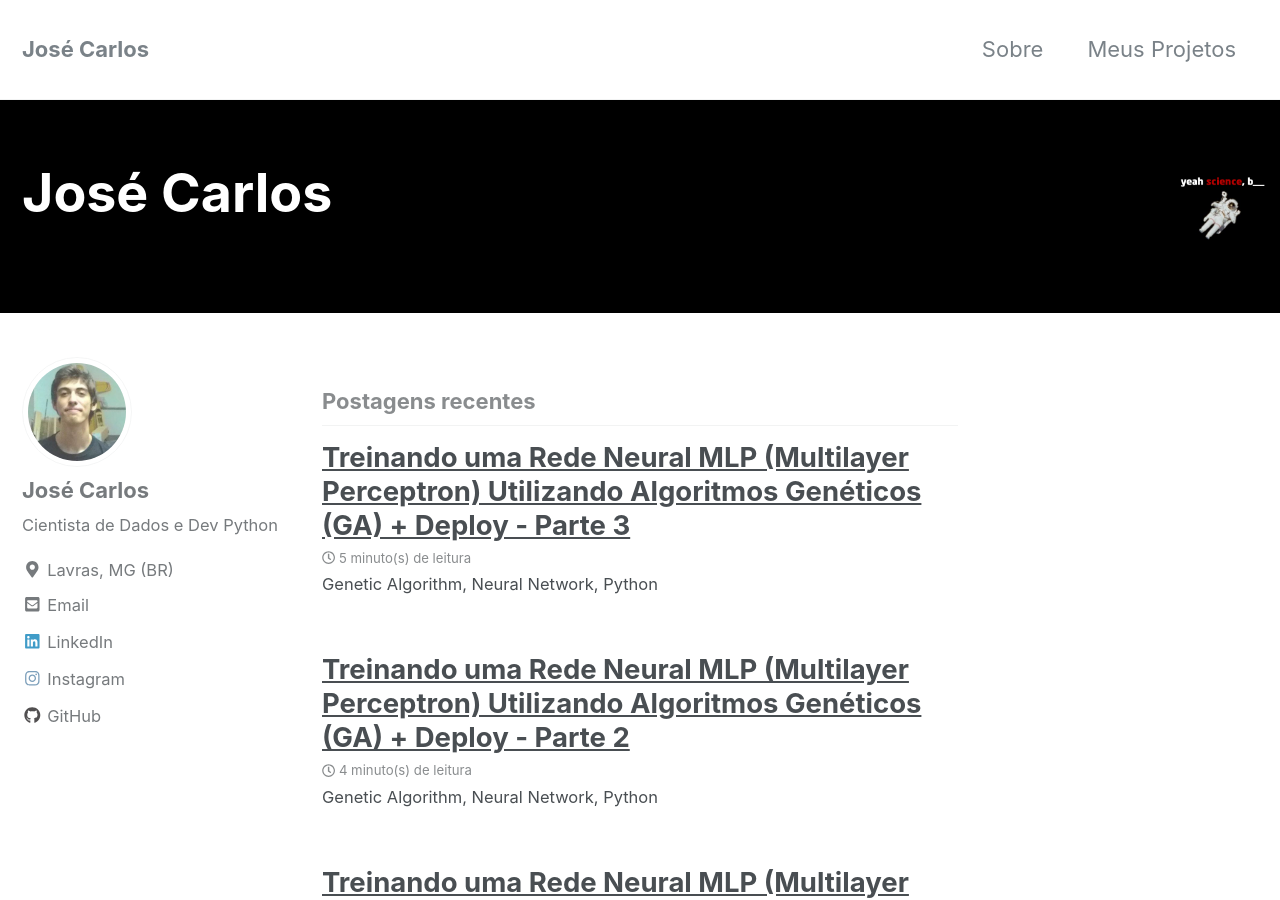
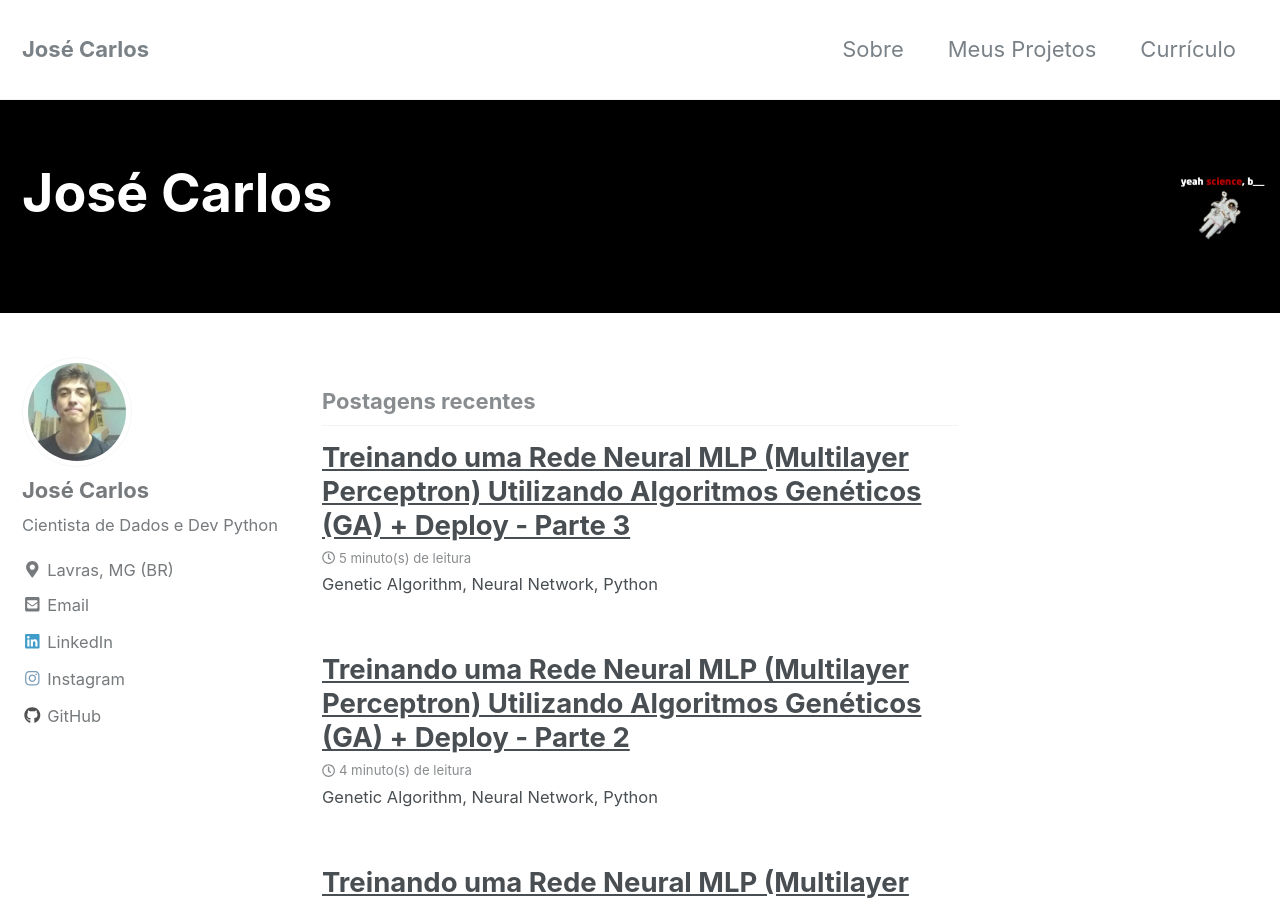
Before and after one commit to jcfneto/jcfneto.github.io, a Jekyll site: the page built from index.html, in a window 1280 px wide and 900 px high. Built offline with Jekyll 4.4.1, drawn with Linux system fonts in a browser that asks for light colours; nearby versions of some CDN libraries; the list of posts is cut into pages by our own code.

Commit message:
Update navigation.yml

```diff
--- a/_data/navigation.yml
+++ b/_data/navigation.yml
@@ -4,8 +4,8 @@ main:
     url: /sobre/
   - title: "Meus Projetos"
     url: /meus-projetos/
-  # - title: "About"
-  #   url: https://mmistakes.github.io/minimal-mistakes/about/
+  - title: "Currículo"
+    url: https://jcfneto.github.io/resume/
   # - title: "Sample Posts"
   #   url: /year-archive/
   # - title: "Sample Collections"
```
